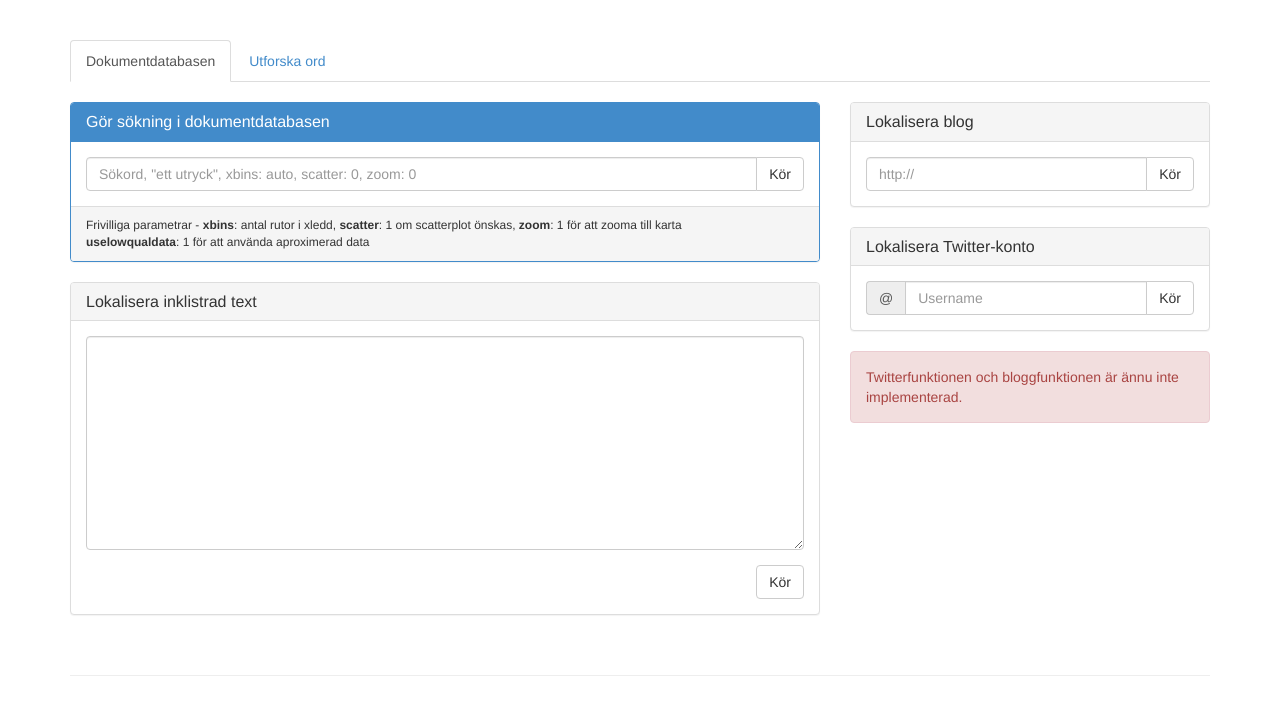
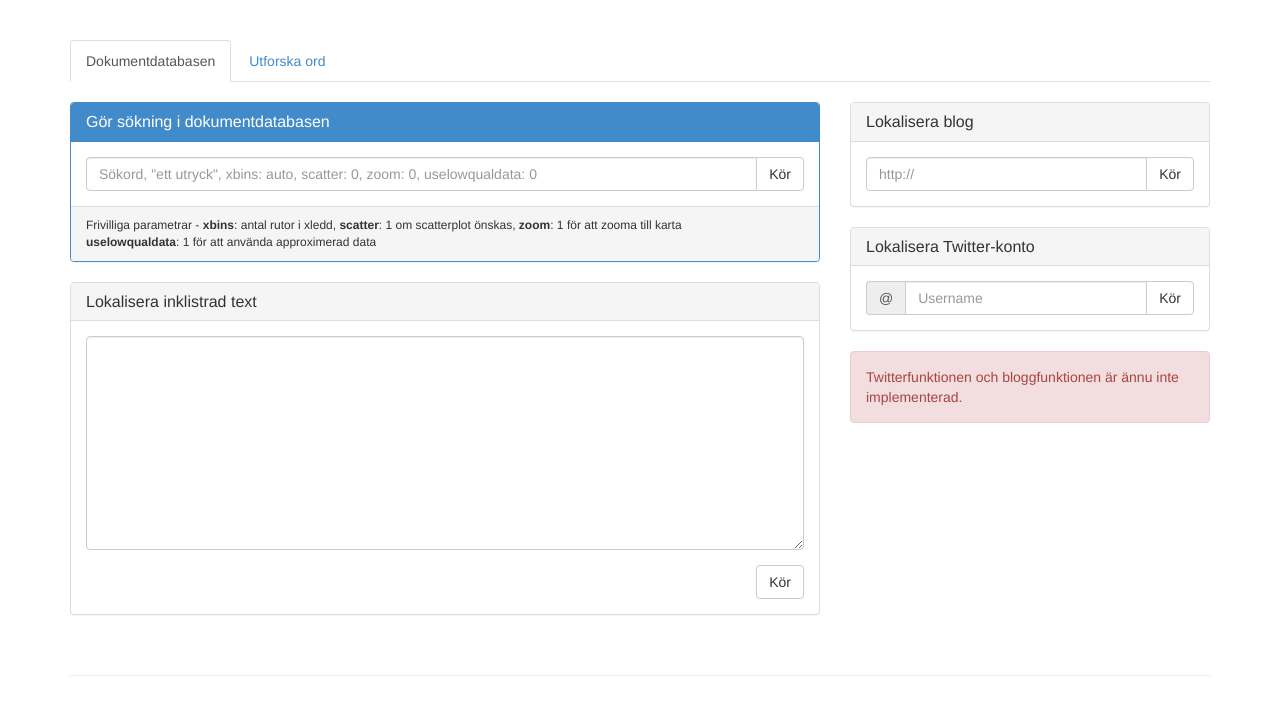
Before and after one commit to maxberggren/sinus, a Flask app: page /sinus in a window 1280 px wide. Shown: the top 715 px of the page. Run offline with Flask 2, Linux system fonts and the light colour scheme; parts of the project's set-up code (start-up, migrations or seed data) failed here and were passed over.

Commit message:
added the choise to use the aproximated data

```diff
--- a/flaskapp/templates/index.html
+++ b/flaskapp/templates/index.html
@@ -47,7 +47,7 @@
 
 		  <div class="panel-body">
 		    <div class="input-group">
-		      <input type="text" class="form-control" placeholder="Sökord, &quot;ett utryck&quot;, xbins: auto, scatter: 0, zoom: 0"  id="queryInput" name="queryInput" value="{% if documentQuery['query'] %}{{ documentQuery['query'] }}{% endif %}">
+		      <input type="text" class="form-control" placeholder="Sökord, &quot;ett utryck&quot;, xbins: auto, scatter: 0, zoom: 0, uselowqualdata: 0"  id="queryInput" name="queryInput" value="{% if documentQuery['query'] %}{{ documentQuery['query'] }}{% endif %}">
 		      <span class="input-group-btn">
 		        <button class="btn btn-default" type="submit">Kör</button>
 		      </span>
@@ -59,7 +59,7 @@
   		  <strong>xbins</strong>: antal rutor i xledd,
   		  <strong>scatter</strong>: 1 om scatterplot önskas,
   		  <strong>zoom</strong>: 1 för att zooma till karta <br />
-  		  <strong>uselowqualdata</strong>: 1 för att använda aproximerad data
+  		  <strong>uselowqualdata</strong>: 1 för att använda approximerad data
 
   		  </div>
 
```
